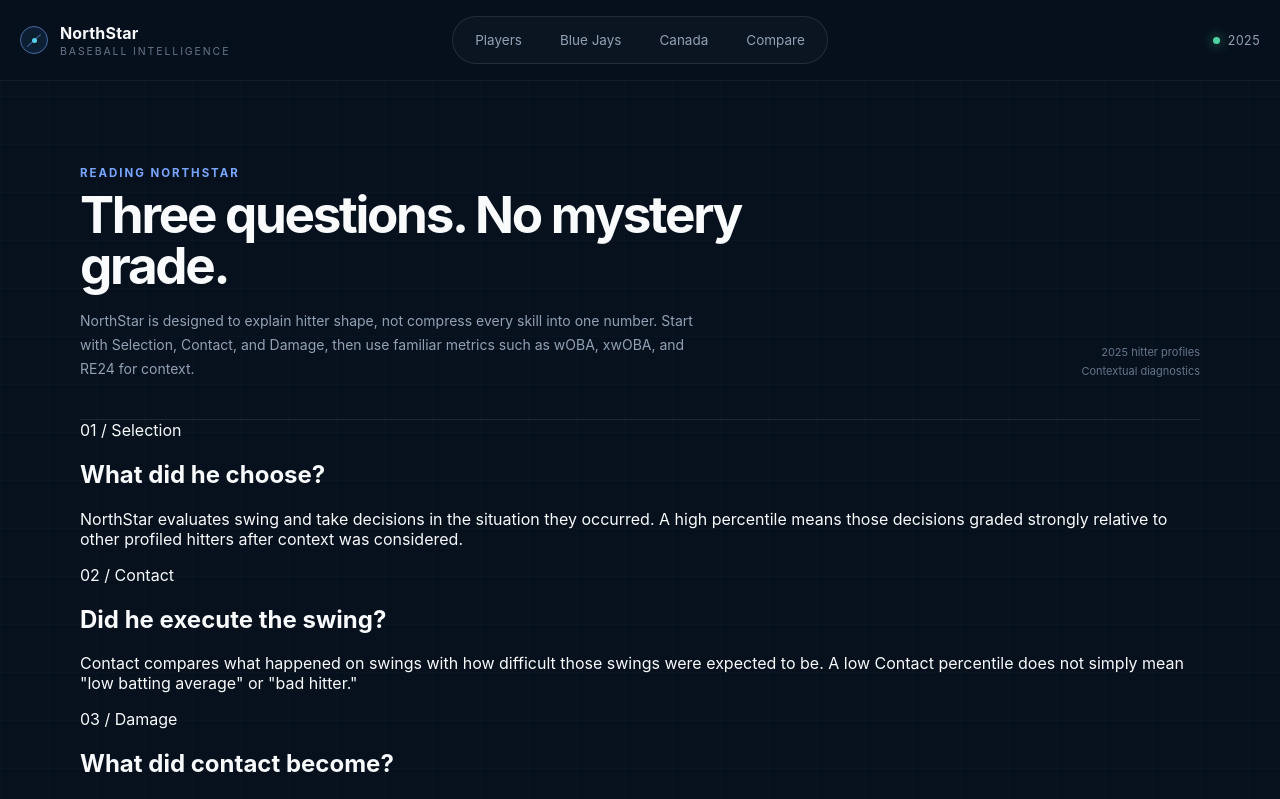
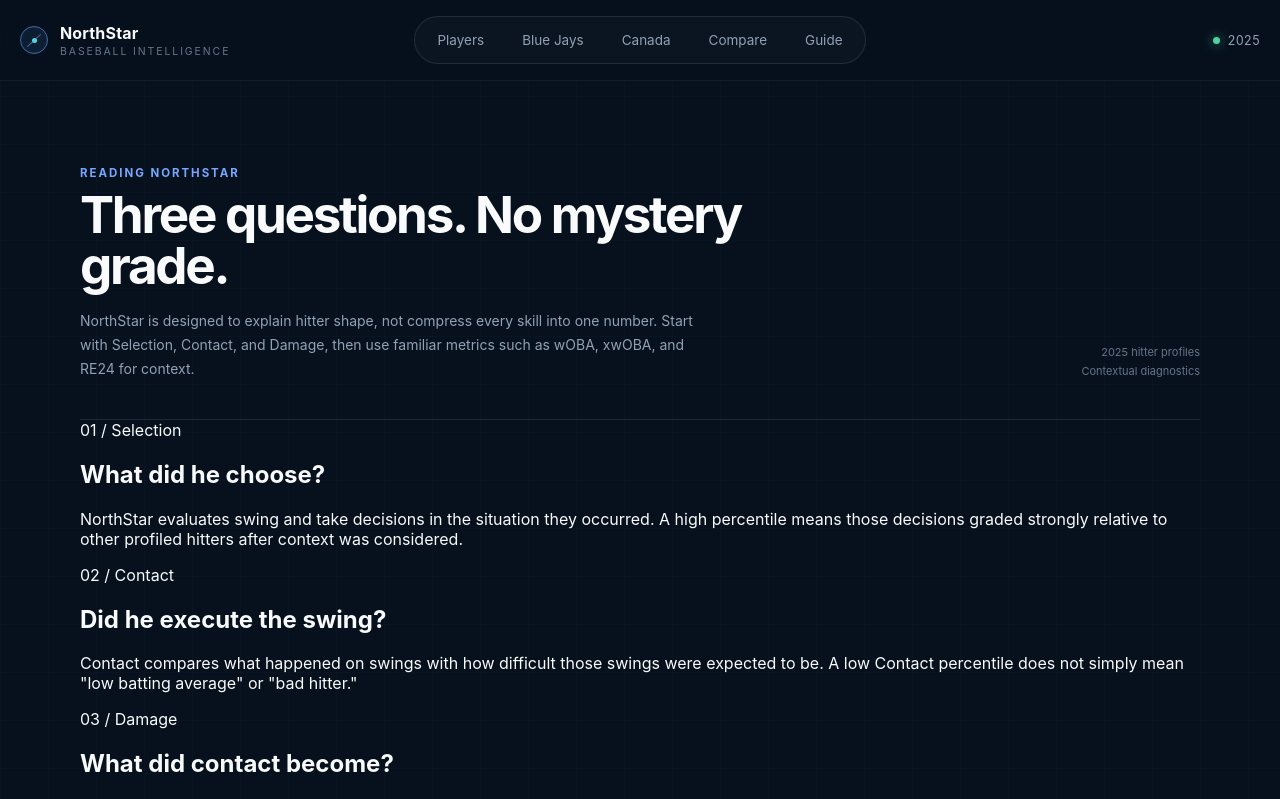
Before and after one commit to royalpriest/northstar-baseball, a Next.js app in the folder web/: page /how-it-works in a window 1280 px wide. Shown: the top 799 px of the page. Built offline with nearby package versions, Linux system fonts and the light colour scheme.

Commit message:
feat(web): add guide to primary navigation

```diff
--- a/web/components/nav.tsx
+++ b/web/components/nav.tsx
@@ -6,6 +6,7 @@ const links = [
   { href: "/blue-jays", label: "Blue Jays" },
   { href: "/canada", label: "Canada" },
   { href: "/compare", label: "Compare" },
+  { href: "/how-it-works", label: "Guide" },
 ];
 
 export function Nav() {
```
